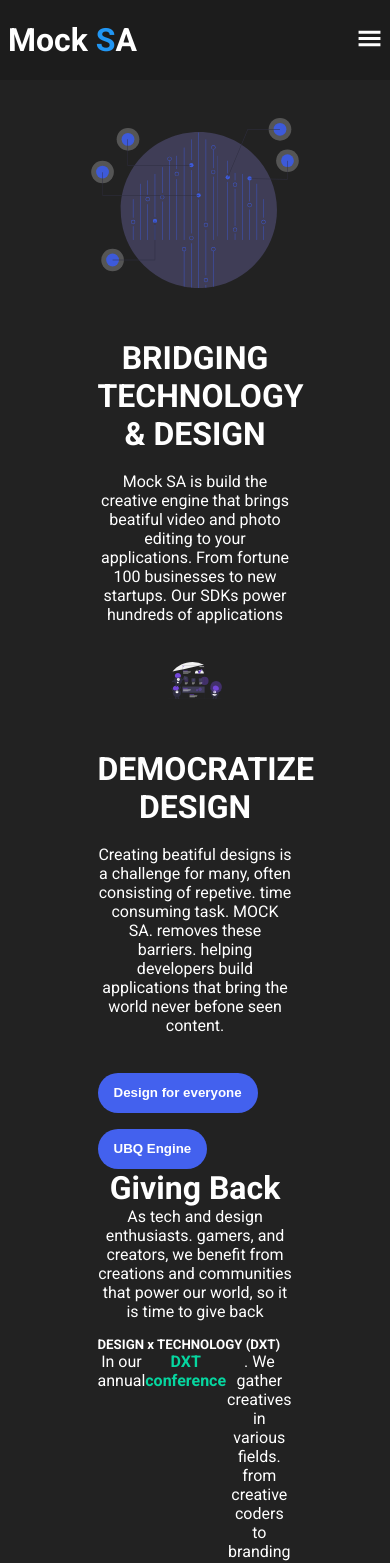
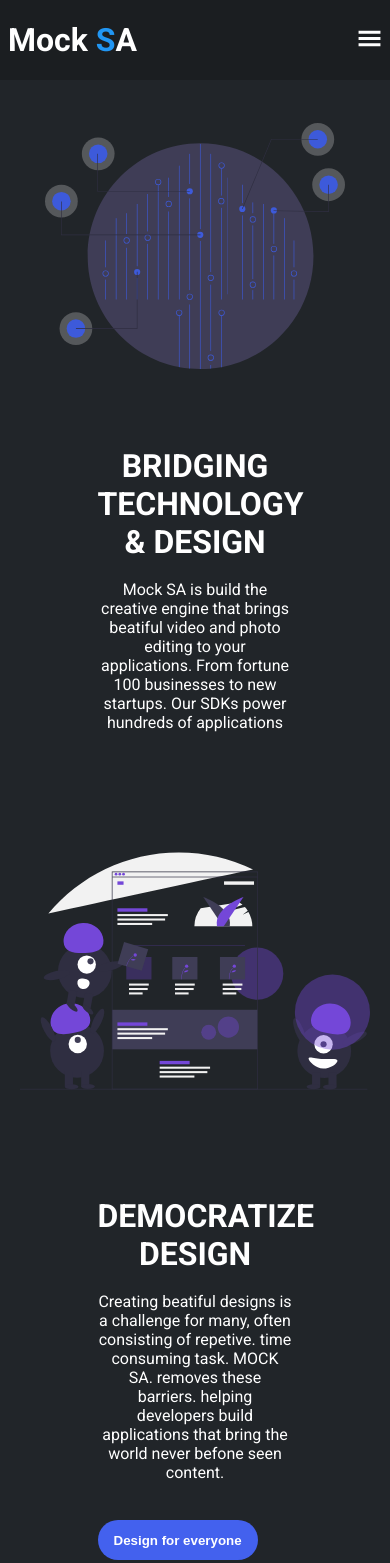
Before and after one commit to joaopedroalb/MockSA, a Next.js app: page / in a window 390 px wide. Shown: the top 1563 px of the page. Built offline with nearby package versions, Linux system fonts and the light colour scheme.

Commit message:
Finalizando detalhes do projeto

```diff
--- a/src/components/Corpo/BottomSec/index.module.scss
+++ b/src/components/Corpo/BottomSec/index.module.scss
@@ -1,6 +1,6 @@
 .container{
     width: 100%;
-    height: 60vh;
+    min-height: 60vh;
     display: flex;
     align-items: center;
     justify-content: center;
@@ -15,6 +15,7 @@
         h1{
             font-size: 3rem;
         }
+
     }
 
     @media screen and (max-width: 1200px) {
@@ -26,10 +27,6 @@
                 text-align: center;
                 font-size: 2rem;
             }
-            span{
-                text-align: center;
-                display: flex;
-            }
         }
     }
 }
--- a/src/components/Corpo/BottomSec/index.tsx
+++ b/src/components/Corpo/BottomSec/index.tsx
@@ -17,7 +17,7 @@ export default function BottomSec(){
                     </span>
                 </div>
 
-                <div>
+                <div className={styles.childContent}>
                     <h5>DESIGN x TECHNOLOGY (DXT)</h5>
                     <span>
                         In our annual <strong style={{color:"#06d6a0"}}>DXT conference</strong>. We gather creatives in various fields.
@@ -25,7 +25,7 @@ export default function BottomSec(){
                     </span>
                 </div>
 
-                <div>
+                <div className={styles.childContent}>
                     <h5>Supporting Open source</h5>
                     <span>
                         Smart code powers ideas, So we love connecting with Open Source communities.
--- a/src/components/Corpo/HeaderSec/index.module.scss
+++ b/src/components/Corpo/HeaderSec/index.module.scss
@@ -2,7 +2,7 @@ $medium: 1200px;
 
 .container{
     width: 100%;
-    height: 60vh;
+    min-height: 60vh;
     display: flex;
     flex-direction: row;
     align-items: center;
--- a/src/components/Corpo/MiddleSec/index.module.scss
+++ b/src/components/Corpo/MiddleSec/index.module.scss
@@ -2,7 +2,7 @@ $medium: 1200px;
 
 .container{
     width: 100%;
-    height: 60vh;
+    min-height: 60vh;
     display: flex;
     flex-direction: row;
     align-items: center;
--- /dev/null
+++ b/src/components/Footer/index.module.scss
@@ -0,0 +1,14 @@
+.container{
+    width: 100%;
+    height: 2.5rem;
+    display: flex;
+    background-color: #222;
+    align-items: center;
+    justify-content: center;
+    justify-self: flex-end;
+
+    a{
+        font-size: .8rem;
+        cursor: pointer;
+    }
+}
--- /dev/null
+++ b/src/components/Footer/index.tsx
@@ -0,0 +1,12 @@
+import styles from './index.module.scss'
+
+import Link from 'next/link'
+
+export default function Footer(){
+    return(
+
+        <section className={styles.container}>
+            <a href={"https://github.com/joaopedroalb"}>Feito com amor por João Pedro Albuquerque 💗</a>
+        </section>
+    )
+}
--- a/src/pages/index.tsx
+++ b/src/pages/index.tsx
@@ -7,23 +7,20 @@ import Navbar from '../components/Navbar'
 import HeaderSec from '../components/Corpo/HeaderSec'
 import MiddleSec from '../components/Corpo/MiddleSec'
 import BottomSec from '../components/Corpo/BottomSec'
+import Footer from '../components/Footer'
 
 const Home: NextPage = () => {
   const [active, setActive] = useState(false);
   return (
     <div className={styles.container}>
       <Navbar menuActive={active} setMenuActive={setActive}/>
-      {!active ? (
-        <>
-          <br/><br/>
+      <div className={active?styles.containerSecOff:styles.containerSec}>
           <HeaderSec/>
-          <br/><br/>
           <MiddleSec/>
-          <br/><br/>
           <BottomSec/>
-        </>
-      ):<></>}
 
+      </div>
+      { !active?<Footer/>:<></>}
     </div>
   )
 }
--- a/styles/Home.module.scss
+++ b/styles/Home.module.scss
@@ -1,7 +1,18 @@
 .container{
     width: 100%;
     min-height: 100vh;
-    background-color: #222;
+    background-color: #212529;
     display: flex;
     flex-direction: column;
 }
+
+.containerSec{
+    display: flex;
+    flex-direction: column;
+    gap: 4rem;
+    padding: 1rem 0;
+}
+
+.containerSecOff{
+    display: none;
+}
```
